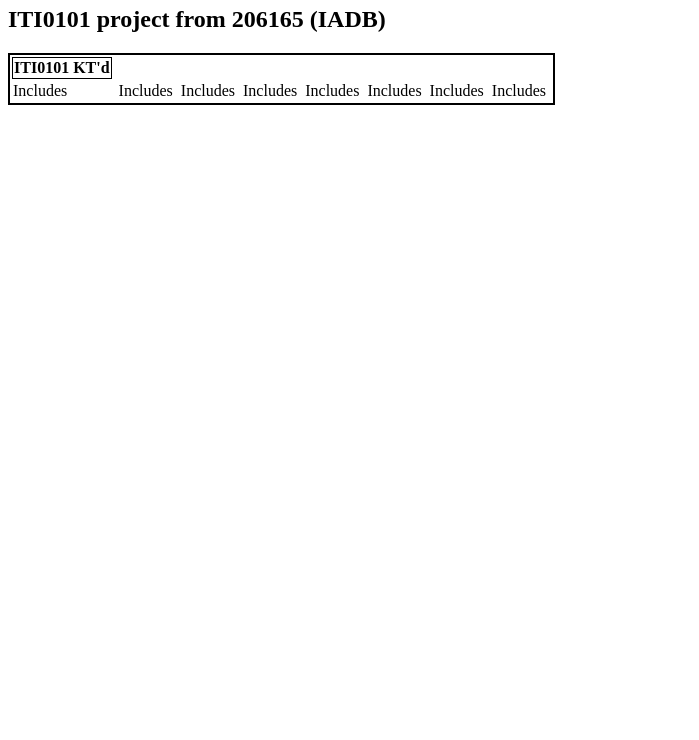
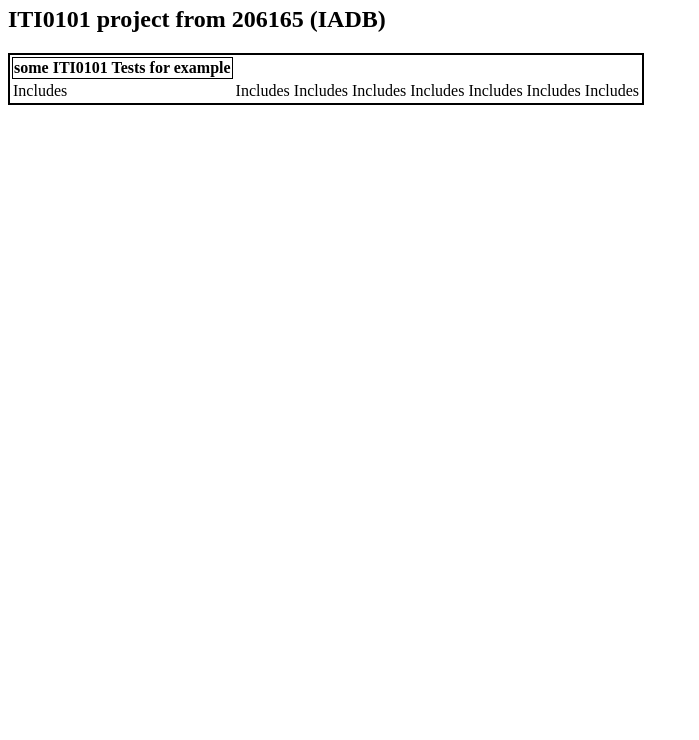
Before and after one commit to Wuttah3ll/Projects, a plain HTML site: page index.html in a window 1280 px wide. Shown: the part 60-800 px from the top of the page, without its empty margins (0-699 px from the left). Drawn offline with Linux system fonts and the light colour scheme.

Commit message:
Update index.html

```diff
--- a/index.html
+++ b/index.html
@@ -15,17 +15,17 @@ th {
 <h2>ITI0101 project from 206165 (IADB)</h2> </h1>
 <table>
   <tr>
-    <th> ITI0101 KT'd </th>
+    <th> some ITI0101 Tests for example </th>
   </tr>
   <tr>
-    <td> Includes <td>
-    <td> Includes <td>
-    <td> Includes <td>
-    <td> Includes <td>
-    <td> Includes <td>
-    <td> Includes <td>
-    <td> Includes <td>
-    <td> Includes <td>
+    <td> Includes </td>
+    <td> Includes </td>
+    <td> Includes </td>
+    <td> Includes </td>
+    <td> Includes </td>
+    <td> Includes </td>
+    <td> Includes </td>
+    <td> Includes </td>
   </tr
 </table>
 
```
